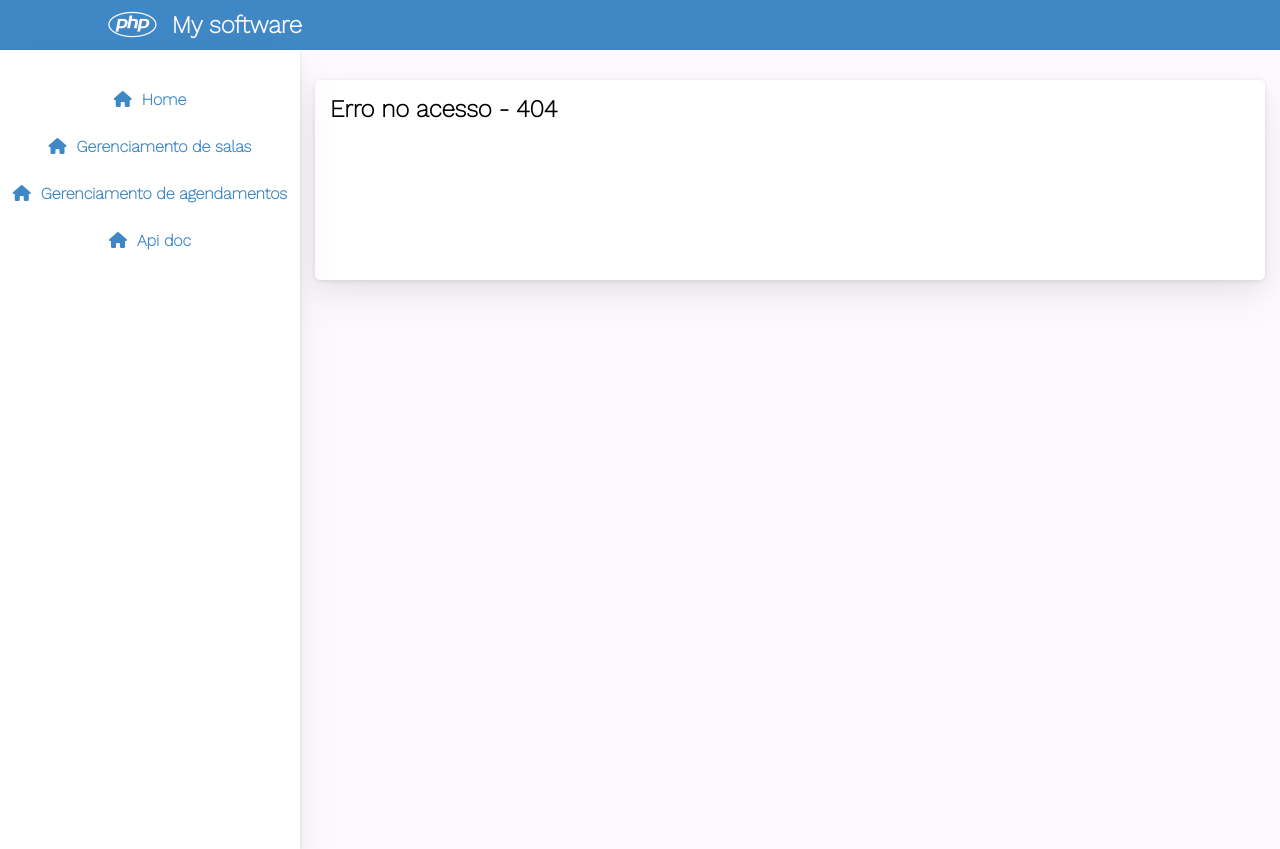
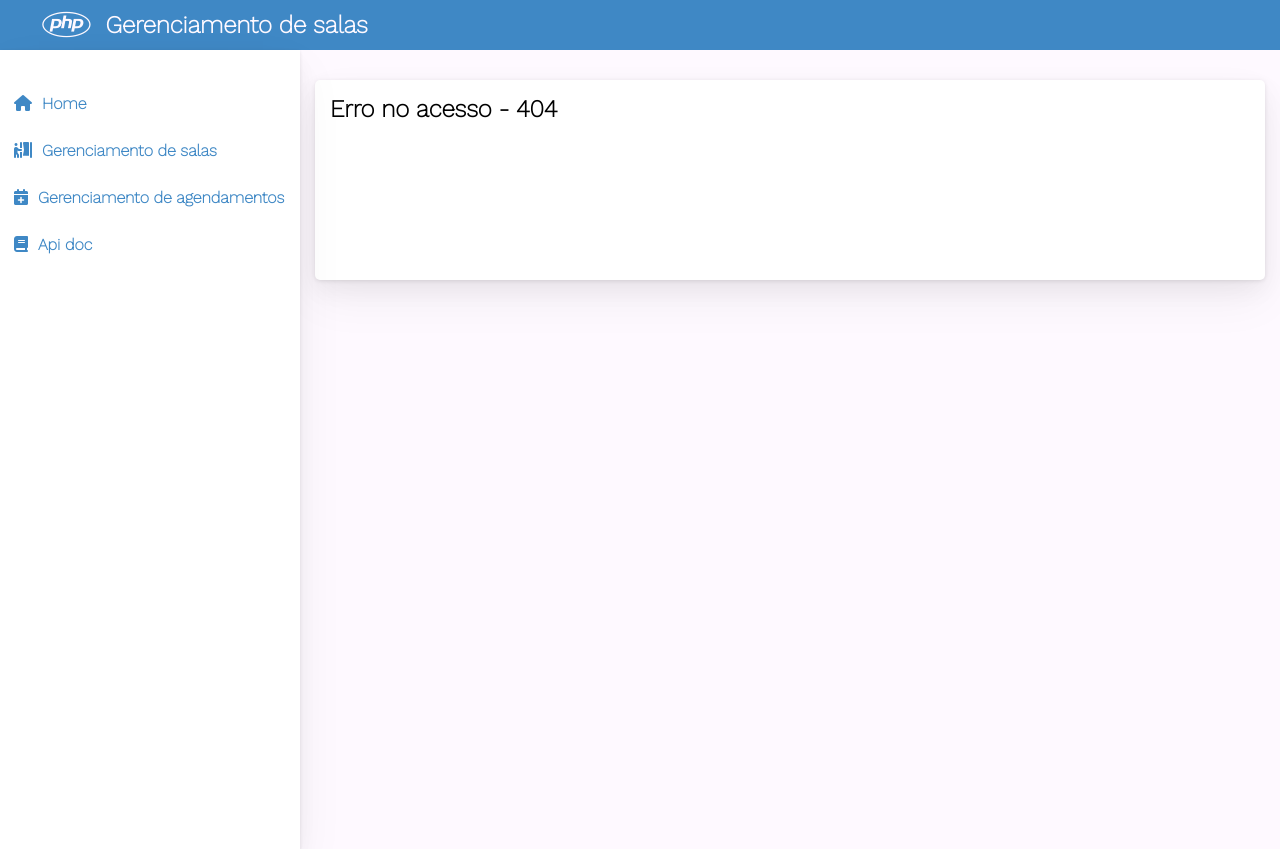
Before and after one commit to salustian0/room_scheduling, a PHP site: page /rooms/templates in a window 1280 px wide. Shown: the top 849 px of the page. Run offline with PHP 8.4, Linux system fonts and the light colour scheme; some libraries are stand-ins or nearby versions.

Commit message:
Pequenos ajustes

```diff
--- a/App/Views/Templates/default_template.php
+++ b/App/Views/Templates/default_template.php
@@ -19,7 +19,7 @@
     <header class="main-header">
         <div class="logo">
             <i class="fa-brands fa-php"></i>
-            <span>My software</span>
+            <span>Gerenciamento de salas</span>
         </div>
     </header>
 
@@ -27,9 +27,9 @@
         <aside class="side-menu">
             <ul>
                 <li><a href="<?php $this->siteUrl('/home') ?>"><i class="fas fa-home"></i>Home</a></li>
-                <li><a href="<?php $this->siteUrl('/salas') ?>"><i class="fas fa-home"></i>Gerenciamento de salas</a></li>
-                <li><a href="<?php $this->siteUrl('/agendamento') ?>"><i class="fas fa-home"></i>Gerenciamento de agendamentos</a></li>
-                <li><a href="<?php $this->siteUrl('/docs') ?>"><i class="fas fa-home"></i>Api doc</a></li>
+                <li><a href="<?php $this->siteUrl('/salas') ?>"><i class="fas fa-person-booth"></i>Gerenciamento de salas</a></li>
+                <li><a href="<?php $this->siteUrl('/agendamento') ?>"><i class="fa-solid fa-calendar-plus"></i>Gerenciamento de agendamentos</a></li>
+                <li><a href="<?php $this->siteUrl('/docs') ?>"><i class="fas fa-book"></i>Api doc</a></li>
             </ul>
         </aside>
 
--- a/public/css/estilos.css
+++ b/public/css/estilos.css
@@ -445,6 +445,7 @@
 .side-menu ul {
     display: flex;
     flex-direction: column;
+    padding: 4px;
 }
 .side-menu > ul li{
     display: flex;
@@ -453,7 +454,6 @@
 }
 .side-menu > ul a{
     width: 100%;
-    text-align: center;
     color: var(--primary-color);
     font-weight: 600;
     transition: all .5s;
```
